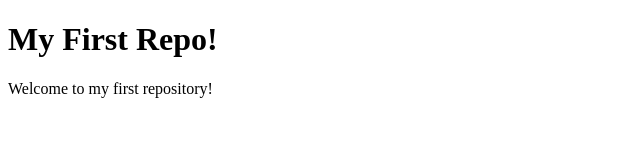
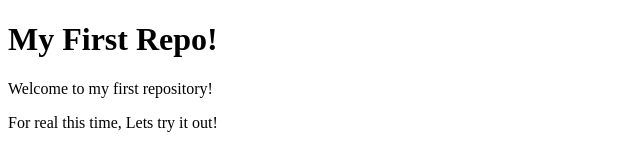
Before and after one commit to AshlynnKrier/first-repository, a plain HTML site: page index.html in a window 1280 px wide. Shown: the whole page, without its empty margins (0-640 px from the left). Drawn offline with Linux system fonts and the light colour scheme.

Commit message:
update page content

```diff
--- a/index.html
+++ b/index.html
@@ -8,5 +8,6 @@
 <body>
   <h1>My First Repo!</h1>
   <p>Welcome to my first repository!</p>
+  <p>For real this time, Lets try it out!</p>
 </body>
 </html>
```
